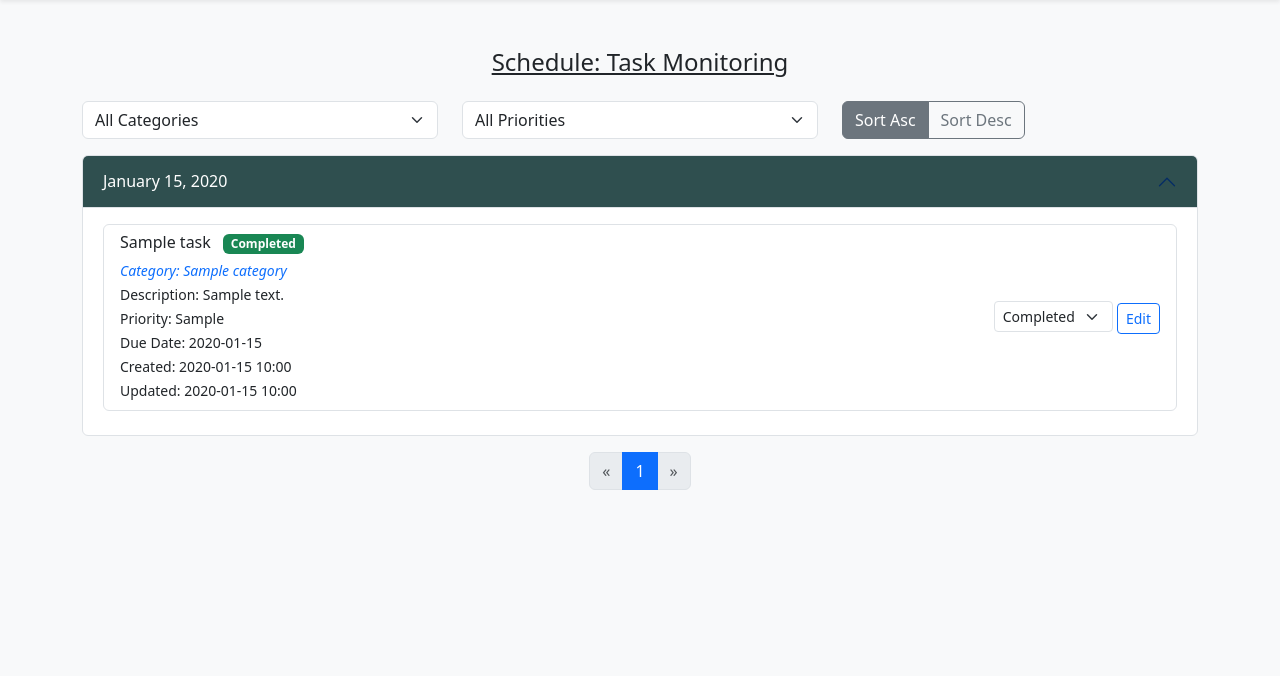
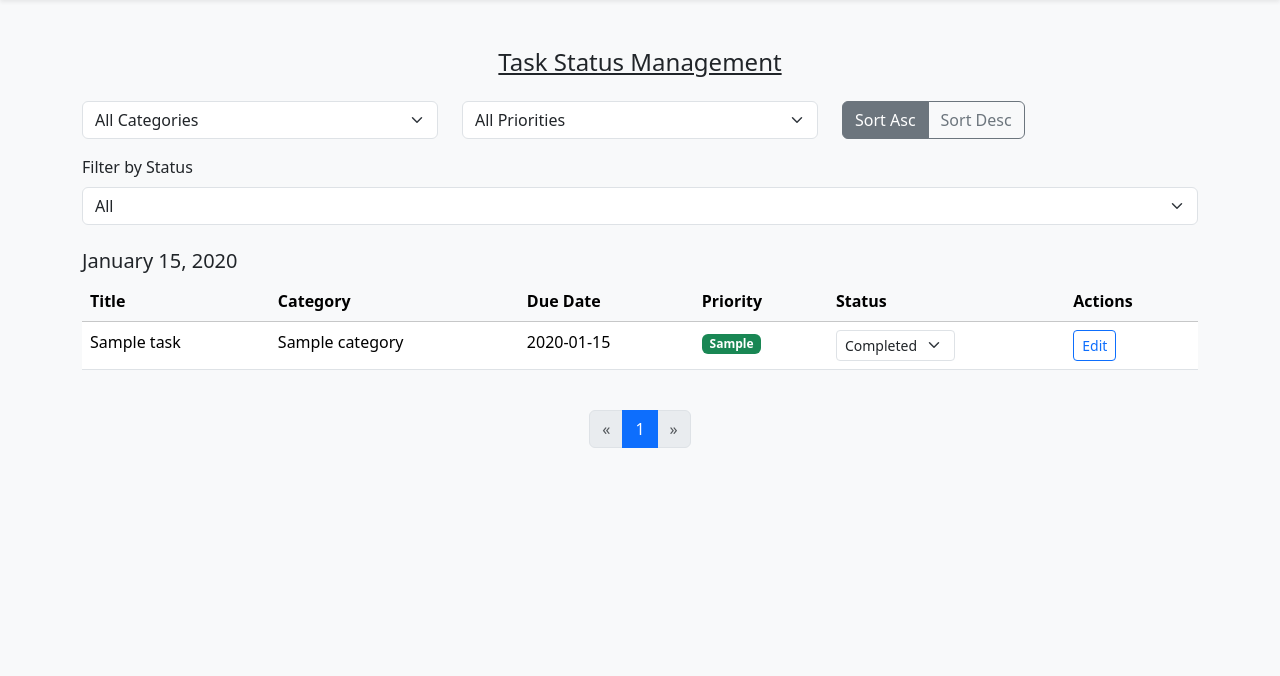
Before and after one commit to MingK5/ToDoApp, a PHP site: page /ToDoApp/status in a window 1280 px wide. Shown: the part 56-732 px from the top of the page. Run offline with PHP 8.4, Linux system fonts and the light colour scheme; the visitor is signed in with stand-in values (Sample User, id 1); tables that the repository leaves empty or names only in its code hold one stand-in row (values such as "Sample post").

Commit message:
Update Task Status php

```diff
--- a/tasks/status.php
+++ b/tasks/status.php
@@ -28,34 +28,15 @@ if ($_SERVER['REQUEST_METHOD'] === 'POST' && isset($_POST['task_id'], $_POST['st
     ");
     $stmt->execute([$status, $task_id, $_SESSION['user_id']]);
   }
-  header('Location: ' . $_SERVER['PHP_SELF'] . '?status=' . urlencode($_GET['status'] ?? '') . '&category=' . urlencode($_GET['category'] ?? '') . '&priority=' . urlencode($_GET['priority'] ?? '') . '&sort=' . ($_GET['sort'] ?? 'asc'));
+  header('Location: ' . $_SERVER['PHP_SELF'] . '?status=' . urlencode($_GET['status'] ?? '') . '&category=' . urlencode($_GET['category'] ?? '') . '&priority=' . urlencode($_GET['priority'] ?? '') . '&sort=' . ($_GET['sort'] ?? 'asc') . '&page=' . ($_GET['page'] ?? '1'));
   exit;
 }
 
-// 4) Handle edit form submission
+// 4) Handle edit form submission (placeholder - to be handled in task_edit.php)
 if ($_SERVER['REQUEST_METHOD'] === 'POST' && isset($_POST['edit_task_id'])) {
-  $task_id = (int)$_POST['edit_task_id'];
-  $title = trim($_POST['title'] ?? '');
-  $description = trim($_POST['description'] ?? '');
-  $priority = $_POST['priority'] ?? 'Medium';
-  $category_id = $_POST['category_id'] ?? '';
-  $due_date = $_POST['due_date'] ?? '';
-
-  if ($title && in_array($priority, ['Low', 'Medium', 'High'], true) && ctype_digit($category_id) && preg_match('/^\d{4}-\d{2}-\d{2}$/', $due_date)) {
-    $stmt = $pdo->prepare("
-      UPDATE tasks
-      SET title = ?, description = ?, priority = ?, category_id = ?, due_date = ?, updated_at = NOW()
-      WHERE id = ? AND user_id = ? AND archived = 0
-    ");
-    $stmt->execute([$title, $description, $priority, $category_id, $due_date, $task_id, $_SESSION['user_id']]);
-    echo <<<JS
-    <script>
-      window.opener.location.reload();
-      window.close();
-    </script>
-    JS;
+  // Edit functionality will be handled in task_edit.php
+  header('Location: ' . $_SERVER['PHP_SELF'] . '?status=' . urlencode($_GET['status'] ?? '') . '&category=' . urlencode($_GET['category'] ?? '') . '&priority=' . urlencode($_GET['priority'] ?? '') . '&sort=' . ($_GET['sort'] ?? 'asc') . '&page=' . ($_GET['page'] ?? '1'));
   exit;
-  }
 }
 
 // 5) Filter and sort parameters
@@ -65,9 +46,9 @@ $sortOrder = isset($_GET['sort']) ? $_GET['sort'] : 'asc';
 $status_filter = isset($_GET['status']) ? urldecode($_GET['status']) : 'All';
 
 // 6) Pagination settings
-$datesPerPage = 5;
+$daysPerPage = 5;
 $page = isset($_GET['page']) && is_numeric($_GET['page']) ? (int)$_GET['page'] : 1;
-$offset = ($page - 1) * $datesPerPage;
+$offset = ($page - 1) * $daysPerPage;
 
 // 7) Get total number of distinct dates with filters
 $sql = "SELECT COUNT(DISTINCT DATE(due_date)) as total_dates FROM tasks WHERE user_id = ? AND archived = 0";
@@ -87,7 +68,7 @@ if ($status_filter !== 'All') {
 $stmt = $pdo->prepare($sql);
 $stmt->execute($params);
 $totalDates = $stmt->fetchColumn();
-$totalPages = ceil($totalDates / $datesPerPage);
+$totalPages = ceil($totalDates / $daysPerPage);
 
 // 8) Get distinct dates with limit for pagination and filters
 $sql = "
@@ -109,7 +90,7 @@ if ($status_filter !== 'All') {
     $params[] = $status_filter;
 }
 $sql .= " ORDER BY due_date " . ($sortOrder === 'desc' ? 'DESC' : 'ASC') . " LIMIT ? OFFSET ?";
-$params[] = $datesPerPage;
+$params[] = $daysPerPage;
 $params[] = $offset;
 $stmt = $pdo->prepare($sql);
 $stmt->execute($params);
@@ -166,7 +147,7 @@ include __DIR__ . '/../includes/header.php';
 ?>
 
 <div class="container mt-4">
-  <h4 class="text-center text-decoration-underline mb-4">Schedule: Task Monitoring</h4>
+  <h4 class="text-center text-decoration-underline mb-4">Task Status Management</h4>
 
   <!-- Filters -->
   <div class="row mb-3">
@@ -199,51 +180,51 @@ include __DIR__ . '/../includes/header.php';
       </div>
     </div>
   </div>
+  <div class="mb-3">
+    <label for="statusFilter" class="form-label">Filter by Status</label>
+    <select id="statusFilter" class="form-select" onchange="window.location.href='?status=' + encodeURIComponent(this.value) + '&category=<?= urlencode($categoryFilter) ?>&priority=<?= urlencode($priorityFilter) ?>&sort=<?= $sortOrder ?>&page=<?= $page ?>'">
+      <?php foreach ($valid_statuses as $filter): ?>
+        <option value="<?= htmlspecialchars($filter) ?>" <?= $status_filter === $filter ? 'selected' : '' ?>>
+          <?= htmlspecialchars($filter) ?>
+        </option>
+      <?php endforeach; ?>
+    </select>
+  </div>
   <form id="filterForm" method="get" style="display: none;">
     <input type="hidden" name="page" value="<?= $page ?>">
+    <input type="hidden" name="status" value="<?= $status_filter ?>">
   </form>
 
   <?php if (empty($tasksByDate)): ?>
     <p class="text-center">No tasks found.</p>
   <?php else: ?>
-    <div class="accordion" id="tasksAccordion">
-      <?php foreach ($tasksByDate as $date => $tasks): ?>
-        <div class="accordion-item" style="padding-bottom: 0.5em;">
-          <h2 class="accordion-header" id="heading<?= str_replace('-', '', $date) ?>">
-            <button class="accordion-button" type="button"
-                    data-bs-toggle="collapse" data-bs-target="#collapse<?= str_replace('-', '', $date) ?>"
-                    aria-expanded="true" aria-controls="collapse<?= str_replace('-', '', $date) ?>"
-                    style="background-color: #2F4F4F; color: white;">
-              <?= date('F j, Y', strtotime($date)) ?>
-            </button>
-          </h2>
-          <div id="collapse<?= str_replace('-', '', $date) ?>"
-               class="accordion-collapse collapse show"
-               aria-labelledby="heading<?= str_replace('-', '', $date) ?>">
-            <div class="accordion-body">
-              <ul class="list-group">
-                <?php foreach ($tasks as $task): ?>
-                  <li class="list-group-item">
-                    <div class="d-flex justify-content-between align-items-center">
-                      <div>
-                        <h6 class="mb-1">
-                          <?= htmlspecialchars($task['title']) ?>
+    <?php foreach ($dates as $date): ?>
+      <h5 class="mt-4"><?= date('F j, Y', strtotime($date)) ?></h5>
+      <table class="table table-hover mb-4">
+        <thead class="table-light">
+          <tr>
+            <th>Title</th>
+            <th>Category</th>
+            <th>Due Date</th>
+            <th>Priority</th>
+            <th>Status</th>
+            <th>Actions</th>
+          </tr>
+        </thead>
+        <tbody>
+          <?php foreach ($tasksByDate[$date] ?? [] as $task): ?>
+            <tr>
+              <td><?= htmlspecialchars($task['title']) ?></td>
+              <td><?= htmlspecialchars($task['category_name'] ?? 'Uncategorized') ?></td>
+              <td><?= date('Y-m-d', strtotime($task['due_date'])) ?></td>
+              <td>
                 <span class="badge
-                            <?= $task['status'] === 'On-going' ? 'bg-warning' :
-                                ($task['status'] === 'Completed' ? 'bg-success' : 'bg-secondary') ?> ms-2">
-                            <?= ucfirst($task['status']) ?>
+                  <?= $task['priority'] === 'High' ? 'bg-danger' :
+                      ($task['priority'] === 'Medium' ? 'bg-warning' : 'bg-success') ?>">
+                  <?= htmlspecialchars($task['priority']) ?>
                 </span>
-                        </h6>
-                        <small class="text-primary mb-1" style="font-style:italic">
-                          Category: <?= htmlspecialchars($task['category_name'] ?? 'Uncategorized') ?>
-                        </small><br>
-                        <small class="mb-1">Description: <?= htmlspecialchars($task['description']) ?></small><br>
-                        <small class="mb-1">Priority: <?= htmlspecialchars($task['priority']) ?></small><br>
-                        <small class="mb-1">Due Date: <?= date('Y-m-d', strtotime($task['due_date'])) ?></small><br>
-                        <small class="mb-1">Created: <?= date('Y-m-d H:i', strtotime($task['created_at'])) ?></small><br>
-                        <small class="mb-1">Updated: <?= date('Y-m-d H:i', strtotime($task['updated_at'])) ?></small>
-                      </div>
-                      <div>
+              </td>
+              <td>
                 <form method="post" class="d-inline">
                   <input type="hidden" name="task_id" value="<?= $task['id'] ?>">
                   <select name="status" class="form-select form-select-sm d-inline-block" style="width: auto;" onchange="this.form.submit()">
@@ -254,21 +235,19 @@ include __DIR__ . '/../includes/header.php';
                     <?php endforeach; ?>
                   </select>
                 </form>
+              </td>
+              <td>
                 <a href="/ToDoApp/tasks/task_edit.php?id=<?= $task['id'] ?>"
                    class="btn btn-outline-primary btn-sm"
                    onclick="window.open(this.href,'EditTask','width=600,height=600');return false;">
                   Edit
                 </a>
-                      </div>
-                    </div>
-                  </li>
+              </td>
+            </tr>
           <?php endforeach; ?>
-              </ul>
-            </div>
-          </div>
-        </div>
+        </tbody>
+      </table>
     <?php endforeach; ?>
-    </div>
 
     <!-- Pagination -->
     <nav aria-label="Page navigation" style="padding-top:1em">
```
Lines whose indentation alone changed are shown as unchanged.
